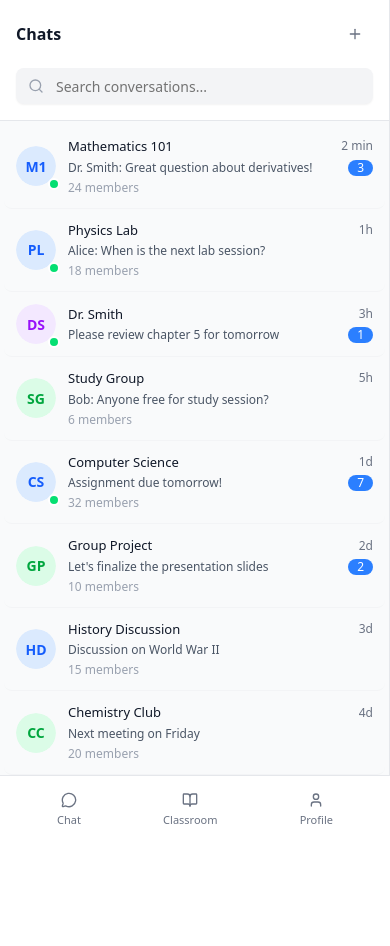
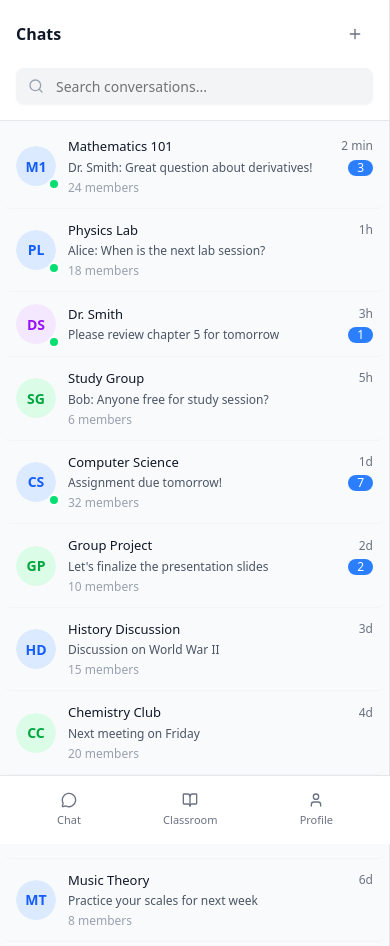
Before and after one commit to Tarikul3639/ChatFly, a Next.js app in the folder web/: page /chat in a window 390 px wide. Before the commit the page ends 844 px from the top, so only its background shows below. Built offline with nearby package versions, Linux system fonts and the light colour scheme.

Commit message:
now input section mobile responsive

```diff
--- a/web/src/app/(with-sidebar)/chat/components/MessageInput.tsx
+++ b/web/src/app/(with-sidebar)/chat/components/MessageInput.tsx
@@ -30,15 +30,6 @@ export default function MessageInput({
   textareaRef,
 }: MessageInputProps) {
 
-  const handleKeyDown = (e: React.KeyboardEvent) => {
-    if (e.key === "Enter" && !e.shiftKey) {
-      e.preventDefault();
-      if (message.trim()) {
-        onSend();
-      }
-    }
-  };
-
   const handleVoiceRecord = () => {
     setIsRecording(!isRecording);
     // Add voice recording logic here
@@ -64,7 +55,6 @@ export default function MessageInput({
               autoFocus
               value={message}
               onChange={(e) => setMessage(e.target.value)}
-              onKeyDown={handleKeyDown}
               placeholder={"Type a message..."}
               className="flex-1 bg-transparent border-0 resize-none min-h-[28px] max-h-[120px] text-sm md:text-base placeholder:text-gray-500 focus-visible:ring-0 focus-visible:ring-offset-0 p-0 leading-6 hide-scrollbar shadow-none break-words overflow-wrap break-all"
               rows={1}
--- a/web/src/app/(with-sidebar)/chat/page.tsx
+++ b/web/src/app/(with-sidebar)/chat/page.tsx
@@ -216,7 +216,7 @@ function ChatPageContent() {
 
   return (
     <div
-      className={`h-screen bg-white flex pb-16 sm:pb-0 ${
+      className={`sm:h-screen bg-white flex ${
         selectedChat ? "max-sm:fixed max-sm:inset-0 max-sm:z-50" : ""
       }`}
     >
```
